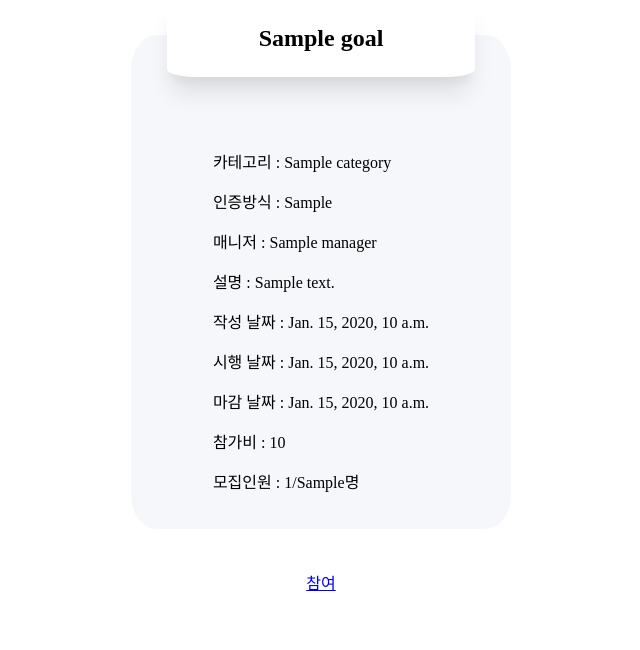
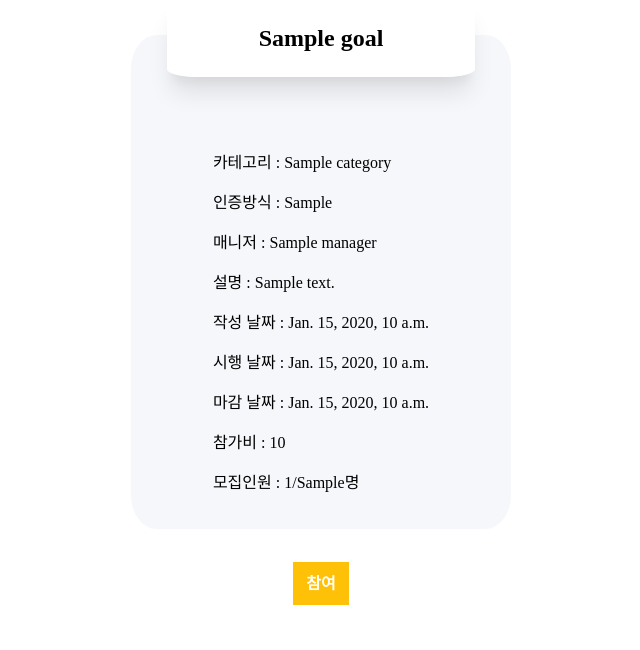
Before and after one commit to dddooo9/Miracle30, a Django app: template main/templates/main/goal_detail.html in a window 1280 px wide. Shown: the part 82-732 px from the top of the page, without its empty margins (319-959 px from the left). Run offline with Django 3.2, Linux system fonts and the light colour scheme; the template is opened without the code that fills it: most values are stand-ins (such as "Sample title", 1, 10 or a date in 2020); some libraries are stand-ins or nearby versions.

Commit message:
css: goal_detail

```diff
--- a/main/templates/main/goal_detail.html
+++ b/main/templates/main/goal_detail.html
@@ -36,9 +36,9 @@
       {% else %}
       <a href="{% url 'main:participate_goal' goal.pk %}">
         {% if isMember %}
-        참여 취소
+        <a href="{#" class="btn3 a_deco">참여취소</a>
         {% else %}
-        참여
+        <a href="{#" class="btn3 a_deco">참여</a>
         {% endif %}
       </a>
       {% endif %}
```
